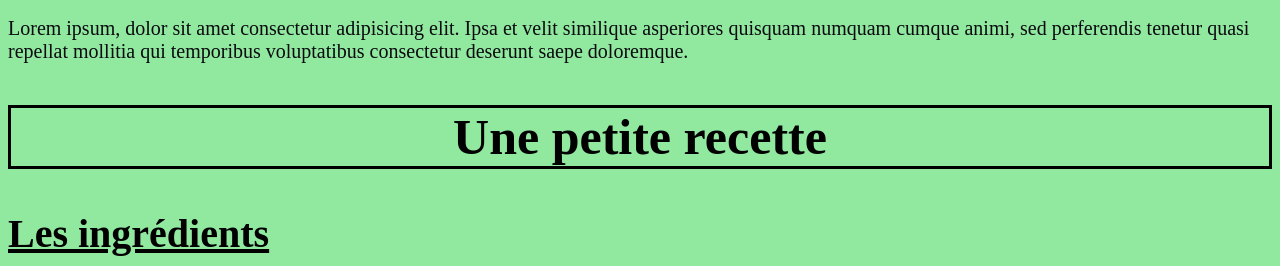
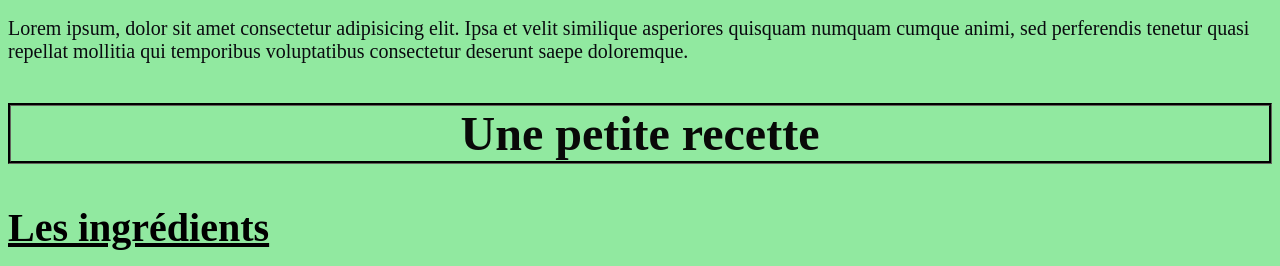
Before and after one commit to choupiyeye/cupcakes, a plain HTML site: page cupcakes.html in a window 1280 px wide. Shown: the part 686-952 px from the top of the page. Drawn offline with Linux system fonts and the light colour scheme.

Commit message:
modif h2

```diff
--- a/style.css
+++ b/style.css
@@ -15,6 +15,12 @@ p
     border: 3px rgb(15, 15, 14) groove;
 
 }
+h2 {color: rgb(9, 9, 8);
+    font-size: 60px;
+    text-align: center;
+    font-size: 3em;
+    border: 3px rgb(15, 15, 14) groove;
+    }
 
 
 body
@@ -51,11 +57,8 @@ a:visited /* Quand le visiteur a déjà vu la page concernée */
 ul li {
     list-style: none;
   }
- h2{
-    font-size: 50px;
-    text-align: center;
-    border: 3px black solid;
-}
+
+
  .titreII h3{
     font-size: 40px;
     text-decoration: underline;
@@ -134,3 +137,8 @@ ul li {
     border-radius: 10%;
     box-shadow: 6px 6px 0px black;
 }
+.titre h2{
+    font-size: 50px;
+    text-align: left;
+    border: none;
+}
```
Also changed, not shown: index.html (+1 -1 lines).
